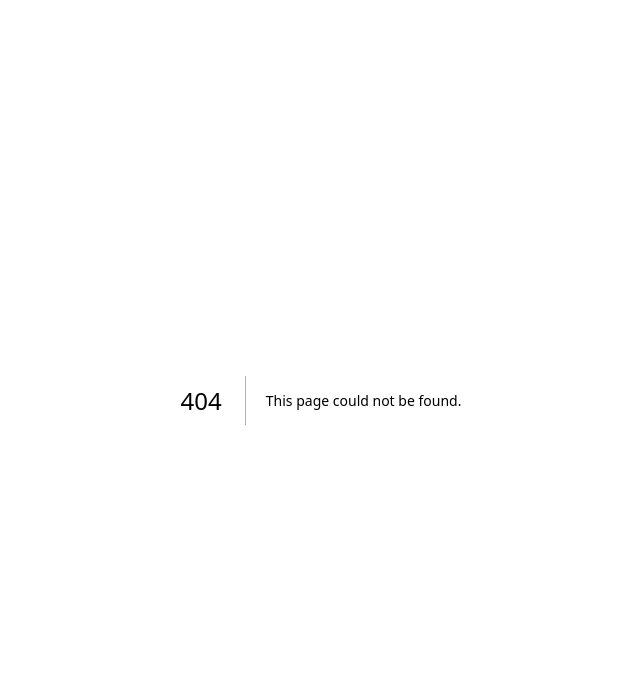
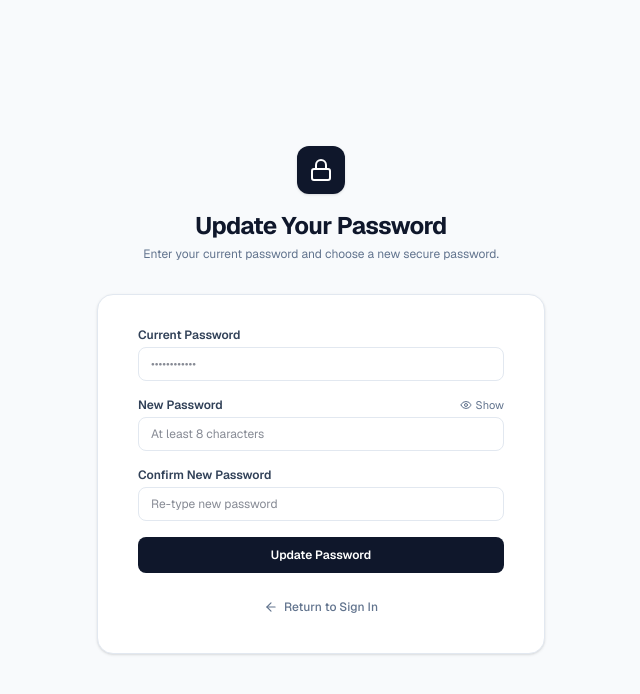
Before and after one commit to NSBM-INTERN-PROJECT/smms-frontend, a Next.js app: page /change-password in a window 1280 px wide. Before the commit this address had no page. Shown: the top 694 px of the page, without its empty margins (319-959 px from the left). Built offline with nearby package versions, Linux system fonts and the light colour scheme; no server answers.

Commit message:
feat(auth): build mandatory password change and reset screen

```diff
--- /dev/null
+++ b/app/change-password/page.tsx
@@ -0,0 +1,179 @@
+'use client';
+
+import React, { useState } from 'react';
+import Link from 'next/link';
+import { useRouter } from 'next/navigation';
+import { Lock, ArrowLeft, CheckCircle2, ShieldAlert, Eye, EyeOff, RefreshCw } from 'lucide-react';
+import { authApi } from '@/lib/api';
+
+export default function ChangePasswordPage() {
+  const router = useRouter();
+  const [currentPassword, setCurrentPassword] = useState('');
+  const [newPassword, setNewPassword] = useState('');
+  const [confirmPassword, setConfirmPassword] = useState('');
+  const [showPassword, setShowPassword] = useState(false);
+  const [status, setStatus] = useState<'idle' | 'success' | 'error'>('idle');
+  const [message, setMessage] = useState('');
+  const [isSubmitting, setIsSubmitting] = useState(false);
+
+  const handleSubmit = async (e: React.FormEvent) => {
+    e.preventDefault();
+    if (!currentPassword) {
+      setStatus('error');
+      setMessage('Please enter your current password.');
+      return;
+    }
+    if (newPassword !== confirmPassword) {
+      setStatus('error');
+      setMessage('New passwords do not match.');
+      return;
+    }
+    if (newPassword.length < 8) {
+      setStatus('error');
+      setMessage('Password must contain at least 8 characters.');
+      return;
+    }
+
+    setIsSubmitting(true);
+    try {
+      await authApi.changePassword(currentPassword, newPassword);
+      setStatus('success');
+      setMessage('Password changed successfully. Redirecting to login...');
+      setTimeout(() => {
+        router.push('/login');
+      }, 1500);
+    } catch (err: unknown) {
+      const errorObj = err as { response?: { data?: { message?: string } } };
+      setStatus('error');
+      setMessage(errorObj.response?.data?.message || 'Failed to change password. Please verify current password.');
+    } finally {
+      setIsSubmitting(false);
+    }
+  };
+
+  return (
+    <div className="min-h-screen flex flex-col justify-center py-12 px-4 sm:px-6 lg:px-8 bg-slate-50">
+      <div className="sm:mx-auto sm:w-full sm:max-w-md">
+        <div className="flex justify-center">
+          <div className="flex h-12 w-12 items-center justify-center rounded-xl bg-slate-900 text-white shadow-sm">
+            <Lock className="w-6 h-6" />
+          </div>
+        </div>
+        <h1 className="mt-4 text-center text-2xl font-bold tracking-tight text-slate-900">
+          Update Your Password
+        </h1>
+        <p className="mt-1 text-center text-xs text-slate-500">
+          Enter your current password and choose a new secure password.
+        </p>
+      </div>
+
+      <div className="mt-8 sm:mx-auto sm:w-full sm:max-w-md">
+        <div className="bg-white py-8 px-6 shadow-sm border border-slate-200 rounded-2xl sm:px-10">
+          {status === 'error' && (
+            <div
+              role="alert"
+              aria-live="assertive"
+              className="mb-4 p-3 rounded-lg bg-rose-50 border border-rose-200 flex items-center gap-2 text-xs text-rose-700"
+            >
+              <ShieldAlert className="w-4 h-4 shrink-0" />
+              <span>{message}</span>
+            </div>
+          )}
+
+          {status === 'success' && (
+            <div
+              role="alert"
+              aria-live="polite"
+              className="mb-4 p-3 rounded-lg bg-emerald-50 border border-emerald-200 flex items-center gap-2 text-xs text-emerald-800"
+            >
+              <CheckCircle2 className="w-4 h-4 shrink-0" />
+              <span>{message}</span>
+            </div>
+          )}
+
+          <form onSubmit={handleSubmit} className="space-y-4">
+            <div>
+              <label htmlFor="current-password" className="block text-xs font-semibold text-slate-700">
+                Current Password
+              </label>
+              <input
+                id="current-password"
+                type={showPassword ? 'text' : 'password'}
+                required
+                value={currentPassword}
+                onChange={(e) => setCurrentPassword(e.target.value)}
+                placeholder="••••••••••••"
+                className="mt-1 block w-full px-3 py-2 text-xs rounded-lg border border-slate-200 focus:outline-none focus:ring-2 focus:ring-slate-900 focus:border-transparent text-slate-900 bg-white"
+              />
+            </div>
+
+            <div>
+              <div className="flex items-center justify-between">
+                <label htmlFor="new-password" className="block text-xs font-semibold text-slate-700">
+                  New Password
+                </label>
+                <button
+                  type="button"
+                  onClick={() => setShowPassword(!showPassword)}
+                  className="text-[11px] text-slate-500 hover:text-slate-800 inline-flex items-center gap-1 focus-visible:ring-1 focus-visible:ring-slate-900 rounded"
+                >
+                  {showPassword ? <EyeOff className="w-3 h-3" /> : <Eye className="w-3 h-3" />}
+                  <span>{showPassword ? 'Hide' : 'Show'}</span>
+                </button>
+              </div>
+              <input
+                id="new-password"
+                type={showPassword ? 'text' : 'password'}
+                required
+                value={newPassword}
+                onChange={(e) => setNewPassword(e.target.value)}
+                placeholder="At least 8 characters"
+                className="mt-1 block w-full px-3 py-2 text-xs rounded-lg border border-slate-200 focus:outline-none focus:ring-2 focus:ring-slate-900 focus:border-transparent text-slate-900 bg-white"
+              />
+            </div>
+
+            <div>
+              <label htmlFor="confirm-password" className="block text-xs font-semibold text-slate-700">
+                Confirm New Password
+              </label>
+              <input
+                id="confirm-password"
+                type={showPassword ? 'text' : 'password'}
+                required
+                value={confirmPassword}
+                onChange={(e) => setConfirmPassword(e.target.value)}
+                placeholder="Re-type new password"
+                className="mt-1 block w-full px-3 py-2 text-xs rounded-lg border border-slate-200 focus:outline-none focus:ring-2 focus:ring-slate-900 focus:border-transparent text-slate-900 bg-white"
+              />
+            </div>
+
+            <button
+              type="submit"
+              disabled={isSubmitting}
+              className="w-full flex items-center justify-center gap-2 py-2.5 px-4 rounded-lg bg-slate-900 text-white text-xs font-semibold hover:bg-slate-800 focus-visible:ring-2 focus-visible:ring-slate-950 focus-visible:outline-none transition-colors disabled:opacity-50"
+            >
+              {isSubmitting ? (
+                <>
+                  <RefreshCw className="w-3.5 h-3.5 animate-spin" />
+                  <span>Updating Password...</span>
+                </>
+              ) : (
+                'Update Password'
+              )}
+            </button>
+
+            <div className="pt-2 text-center">
+              <Link
+                href="/login"
+                className="inline-flex items-center gap-1.5 text-xs text-slate-500 hover:text-slate-900 font-medium focus-visible:ring-1 focus-visible:ring-slate-900 rounded"
+              >
+                <ArrowLeft className="w-3.5 h-3.5" />
+                <span>Return to Sign In</span>
+              </Link>
+            </div>
+          </form>
+        </div>
+      </div>
+    </div>
+  );
+}
```
